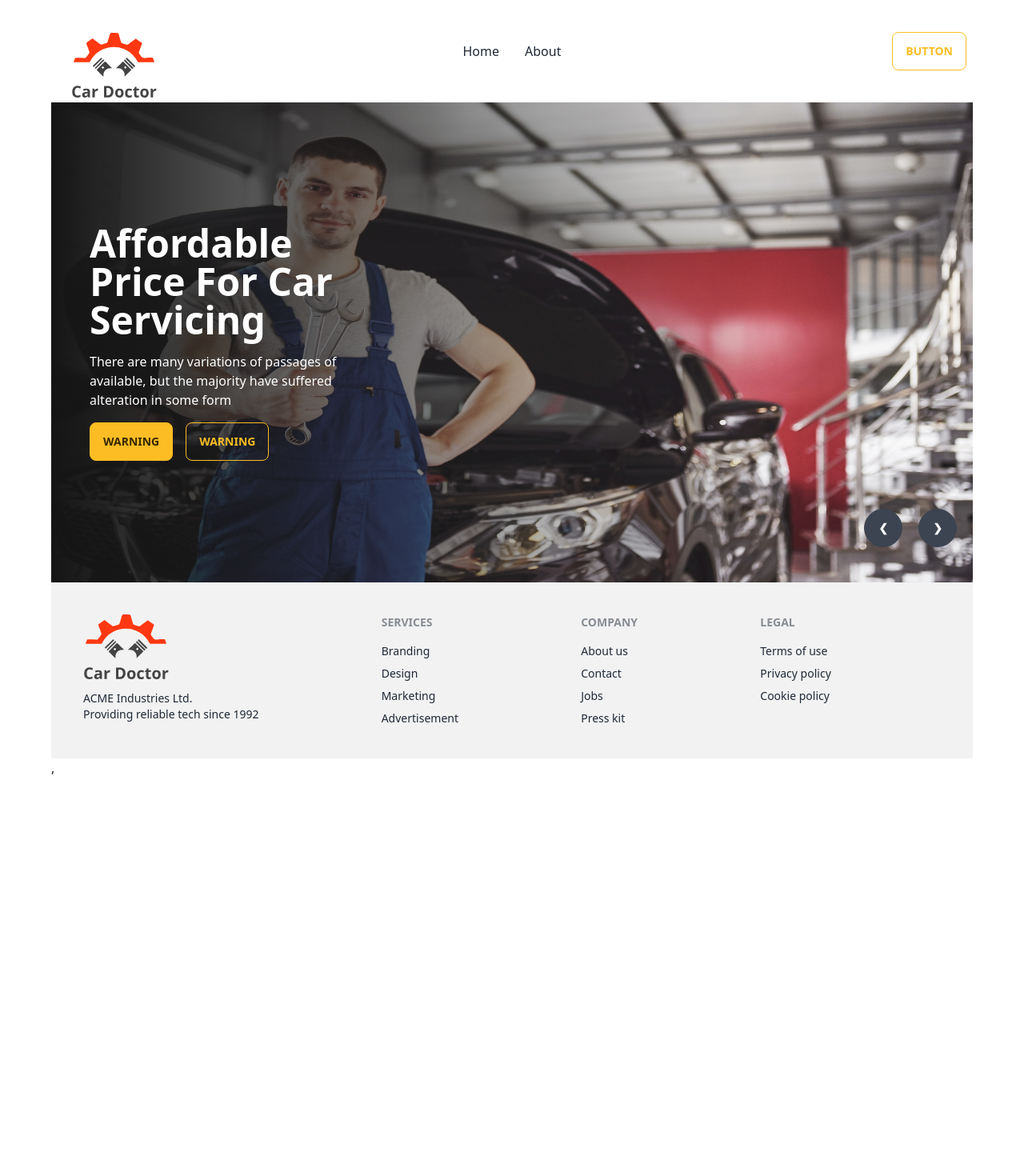
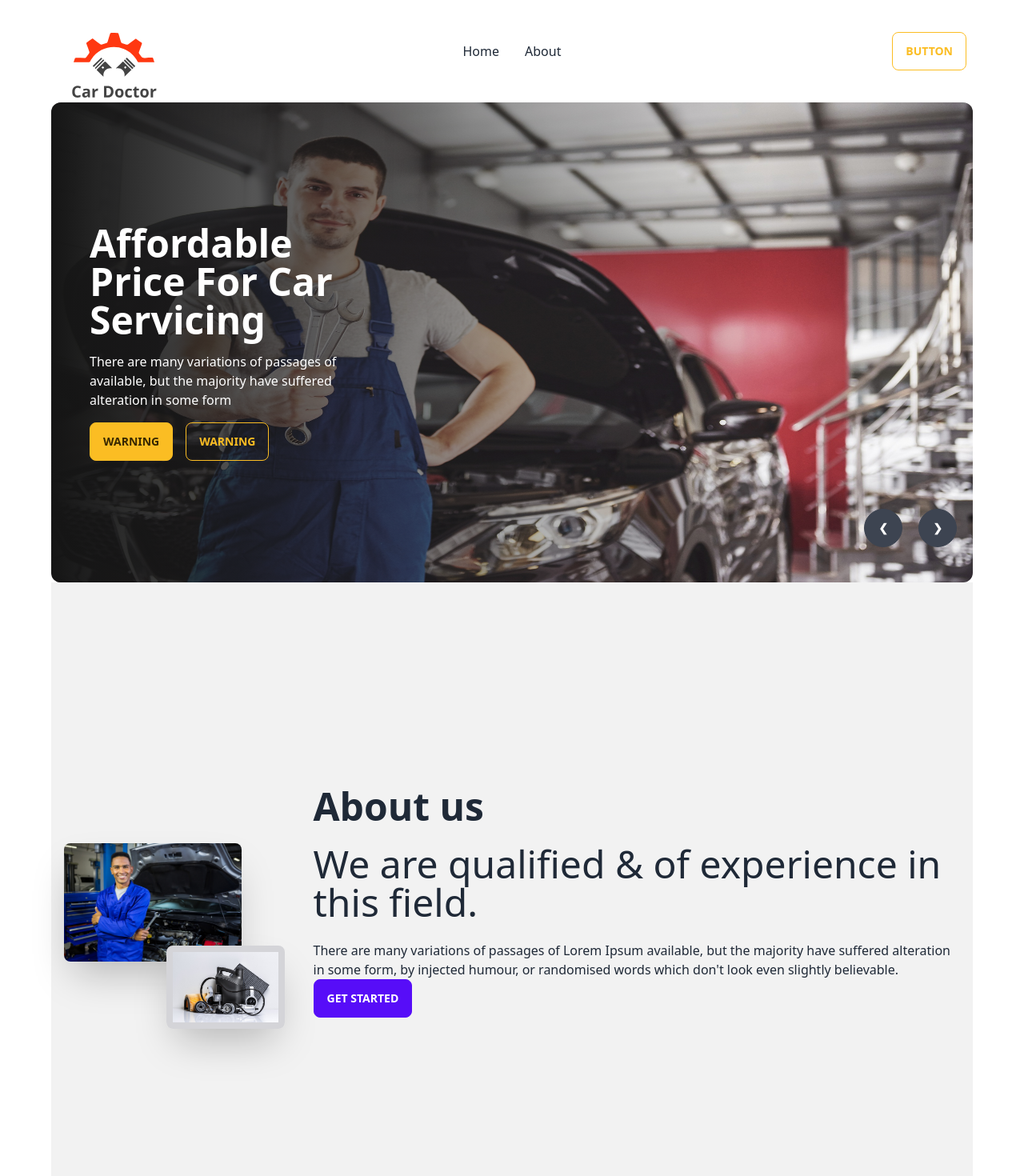
Before and after one commit to HimaloyAshis/car-doctor-69, a React (Vite) app: page / in a window 1280 px wide. Shown: the top 1470 px of the page at 80% size. Before the commit the page ends 972 px from the top, so only its background shows below. Built offline with nearby package versions, Linux system fonts and the light colour scheme.

Commit message:
about done

```diff
--- /dev/null
+++ b/src/page/Home/About/About.jsx
@@ -0,0 +1,24 @@
+import React from 'react';
+import person from '../../../assets/images/about_us/person.jpg'
+import parts from '../../../assets/images/about_us/parts.jpg'
+
+const About = () => {
+    return (
+        <div className="hero min-h-screen bg-base-200">
+            <div className="hero-content flex-col lg:flex-row">
+                <div className='lg:w-1/2 relative'>
+                    <img src={person} className="w-3/4 rounded-lg shadow-2xl" />
+                    <img src={parts} className="w-1/2 absolute right-5 top-32 border-8 border-zinc-300 rounded-lg shadow-2xl " />
+                </div>
+                <div>
+                    <h1 className="text-5xl font-bold">About us</h1>
+                    <p className="py-6 text-5xl">We are qualified & of experience in this field.</p>
+                    <p>There are many variations of passages of Lorem Ipsum available, but the majority have suffered alteration in some form, by injected humour, or randomised words which don't look even slightly believable. </p>
+                    <button className="btn btn-primary">Get Started</button>
+                </div>
+            </div>
+        </div>
+    );
+};
+
+export default About;
--- a/src/page/Home/Banner.jsx
+++ b/src/page/Home/Banner.jsx
@@ -10,8 +10,8 @@
     return (
         <div className="carousel w-full h-[600px]">
             <div id="slide1" className="carousel-item relative w-full">
-                <img src={img1} className="w-full" />
-                <div className="absolute flex items-center h-full   bg-gradient-to-r from-[#151515] to-rgba(21, 21, 21, 0)  left-0 top-0 ">
+                <img src={img1} className="w-full rounded-xl" />
+                <div className="absolute flex items-center h-full  rounded-xl bg-gradient-to-r from-[#151515] to-rgba(21, 21, 21, 0)  left-0 top-0 ">
                     <div className='text-white space-y-4 w-1/2 p-12 '>
                         <h2 className='text-5xl font-bold'>Affordable Price For Car Servicing</h2>
                         <p className=''>There are many variations of passages of  available, but the majority have suffered alteration in some form</p>
@@ -27,21 +27,51 @@
                 </div>
             </div>
             <div id="slide2" className="carousel-item relative w-full">
-                <img src={img2} className="w-full" />
+                <img src={img2} className="w-full rounded-xl" />
+                <div className="absolute flex items-center h-full  rounded-xl bg-gradient-to-r from-[#151515] to-rgba(21, 21, 21, 0)  left-0 top-0 ">
+                    <div className='text-white space-y-4 w-1/2 p-12 '>
+                        <h2 className='text-5xl font-bold'>Affordable Price For Car Servicing</h2>
+                        <p className=''>There are many variations of passages of  available, but the majority have suffered alteration in some form</p>
+                        <div>
+                            <button className="btn btn-warning mr-4">Warning</button>
+                            <button className="btn btn-outline btn-warning">Warning</button>
+                        </div>
+                    </div>
+                </div>
                 <div className="absolute flex justify-end transform -translate-y-1/2 left-5 right-5 bottom-5 ">
                     <a href="#slide1" className="btn btn-circle  mr-5">❮</a>
                     <a href="#slide3" className="btn btn-circle">❯</a>
                 </div>
             </div>
             <div id="slide3" className="carousel-item relative w-full">
-                <img src={img3} className="w-full" />
+                <img src={img3} className="w-full rounded-xl" />
+                <div className="absolute flex items-center h-full  rounded-xl bg-gradient-to-r from-[#151515] to-rgba(21, 21, 21, 0)  left-0 top-0 ">
+                    <div className='text-white space-y-4 w-1/2 p-12 '>
+                        <h2 className='text-5xl font-bold'>Affordable Price For Car Servicing</h2>
+                        <p className=''>There are many variations of passages of  available, but the majority have suffered alteration in some form</p>
+                        <div>
+                            <button className="btn btn-warning mr-4">Warning</button>
+                            <button className="btn btn-outline btn-warning">Warning</button>
+                        </div>
+                    </div>
+                </div>
                 <div className="absolute flex justify-end transform -translate-y-1/2 left-5 right-5 bottom-5 ">
                     <a href="#slide2" className="btn btn-circle  mr-5">❮</a>
                     <a href="#slide4" className="btn btn-circle">❯</a>
                 </div>
             </div>
             <div id="slide4" className="carousel-item relative w-full">
-                <img src={img4} className="w-full" />
+                <img src={img4} className="w-full rounded-xl" />
+                <div className="absolute flex items-center h-full  rounded-xl bg-gradient-to-r from-[#151515] to-rgba(21, 21, 21, 0)  left-0 top-0 ">
+                    <div className='text-white space-y-4 w-1/2 p-12 '>
+                        <h2 className='text-5xl font-bold'>Affordable Price For Car Servicing</h2>
+                        <p className=''>There are many variations of passages of  available, but the majority have suffered alteration in some form</p>
+                        <div>
+                            <button className="btn btn-warning mr-4">Warning</button>
+                            <button className="btn btn-outline btn-warning">Warning</button>
+                        </div>
+                    </div>
+                </div>
                 <div className="absolute flex justify-end transform -translate-y-1/2 left-5 right-5 bottom-5 ">
                     <a href="#slide3" className="btn btn-circle  mr-5">❮</a>
                     <a href="#slide1" className="btn btn-circle">❯</a>
--- a/src/page/Home/Home.jsx
+++ b/src/page/Home/Home.jsx
@@ -1,10 +1,12 @@
 import React from 'react';
 import Banner from './Banner';
+import About from './About/About';
 
 const Home = () => {
     return (
         <div className=' '>
           <Banner></Banner>
+          <About></About>
         </div>
     );
 };
```
